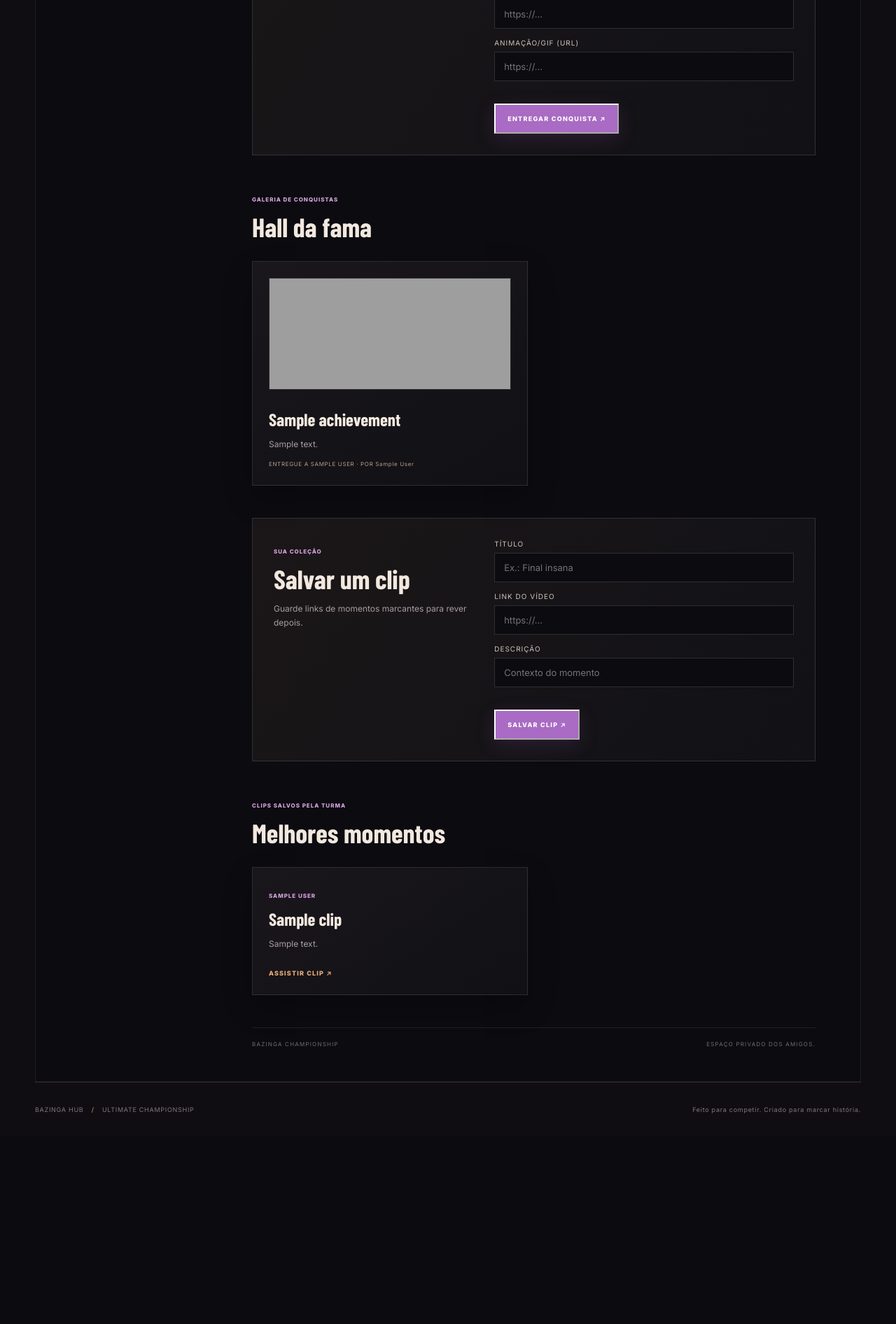
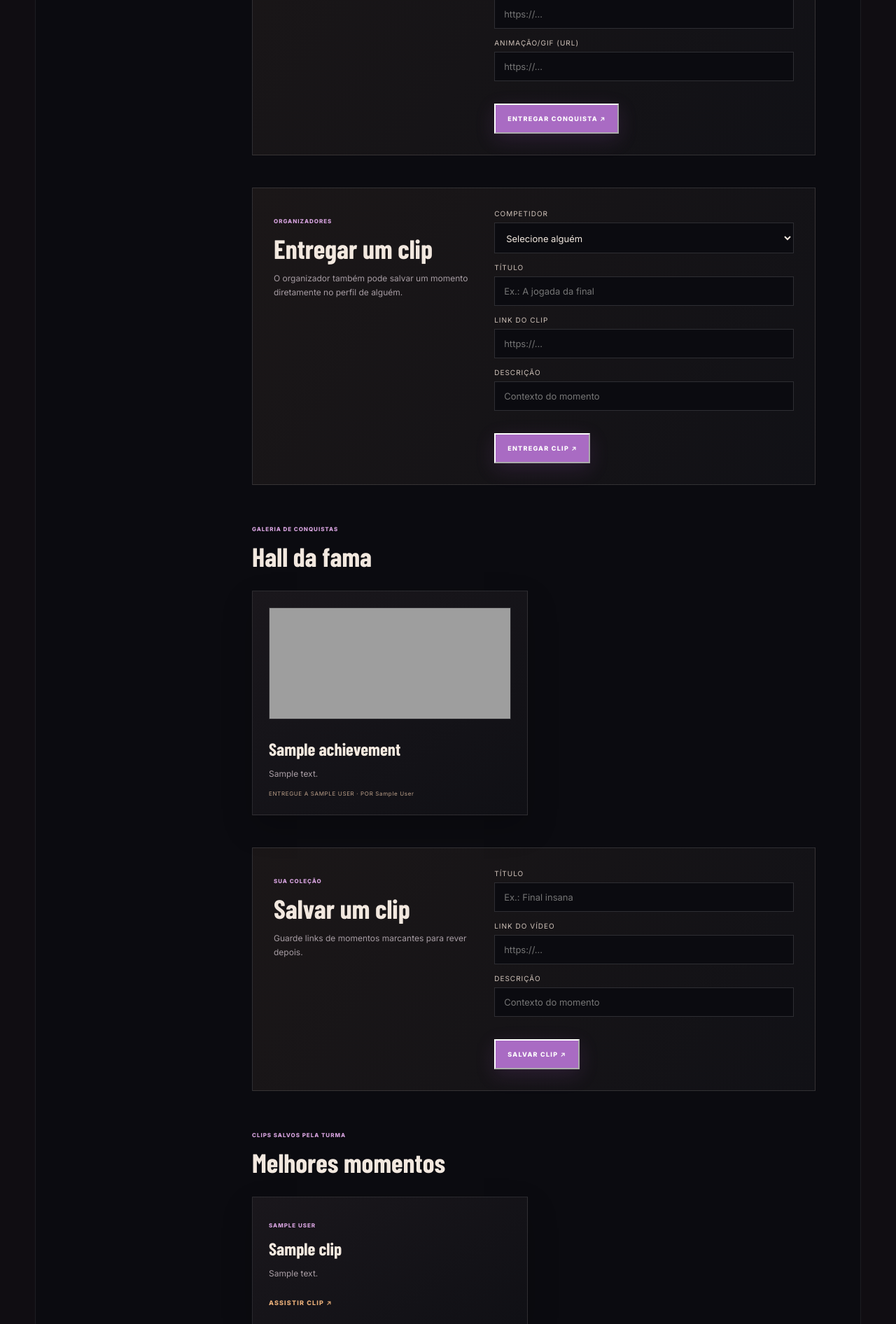
Before and after one commit to AqueleSales/Ultimate-Bazinga-Championship, a Flask app: page /achievements in a window 1280 px wide. Shown: the part 828-2720 px from the top of the page at 70% size. Before the commit the page ends 2419 px from the top, so only its background shows below. Run offline with Flask 3, Linux system fonts and the light colour scheme; the visitor is signed in with stand-in values (Sample User, id 1); tables that the repository leaves empty hold one stand-in row (values such as "Sample post"); grey boxes marked "Sample" are stand-in pictures; some web fonts are replaced; grey boxes are pictures that could not be loaded.

Commit message:
feat(clips): add organizer clip award form

```diff
--- a/bazinga/templates/module.html
+++ b/bazinga/templates/module.html
@@ -64,6 +64,9 @@
           <button class="games-cta" type="submit">ENTREGAR CONQUISTA ↗</button>
         </form>
       </section>
+      <section class="competition-create"><div><span class="feature-state">ORGANIZADORES</span><h2>Entregar um clip</h2><p>O organizador também pode salvar um momento diretamente no perfil de alguém.</p></div>
+        <form class="competition-create-form" method="post" action="{{ url_for('main.award_clip') }}"><input type="hidden" name="csrf_token" value="{{ csrf_token }}"><label>Competidor<select name="user_id" required><option value="">Selecione alguém</option>{% for user in users %}<option value="{{ user.id }}">{{ user.name }}</option>{% endfor %}</select></label><label>Título<input name="title" maxlength="140" required placeholder="Ex.: A jogada da final"></label><label>Link do clip<input type="url" name="url" required placeholder="https://..."></label><label>Descrição<input name="description" maxlength="500" placeholder="Contexto do momento"></label><button class="games-cta" type="submit">ENTREGAR CLIP ↗</button></form>
+      </section>
       <section class="hub-section"><div class="competition-section-heading"><div><span class="feature-state">GALERIA DE CONQUISTAS</span><h2>Hall da fama</h2></div></div>
         {% if achievements %}<div class="hub-card-grid">{% for item in achievements %}<article class="hub-card achievement-card">{% if item.animation_url %}<img src="{{ item.animation_url|e }}" alt="" loading="lazy">{% elif item.image_url %}<img src="{{ item.image_url|e }}" alt="" loading="lazy">{% else %}<div class="achievement-placeholder">✧</div>{% endif %}<h3>{{ item.title }}</h3><p>{{ item.description or 'Reconhecimento especial do UBC.' }}</p><small>ENTREGUE A {{ item.user.name|upper|e }} · POR {{ item.awarded_by.name if item.awarded_by else 'UBC' }}</small></article>{% endfor %}</div>{% else %}<div class="module-empty compact-empty"><h2>As primeiras lendas ainda serão reconhecidas.</h2><p>Os organizadores podem entregar conquistas personalizadas acima.</p></div>{% endif %}
       </section>
```
